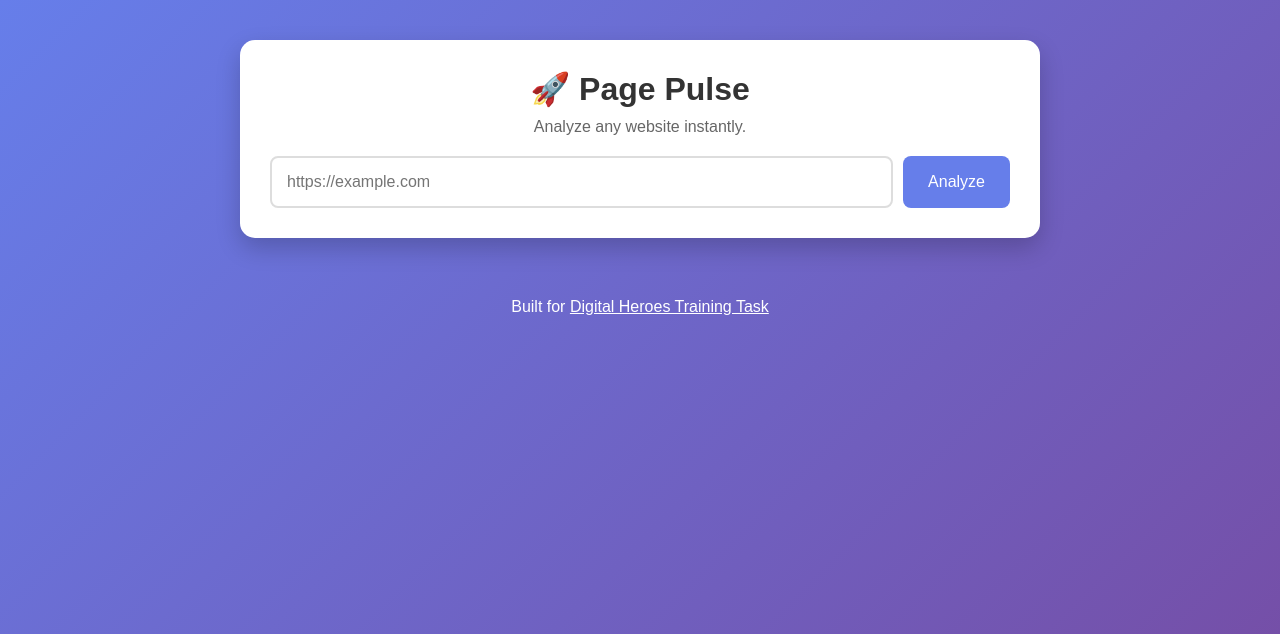
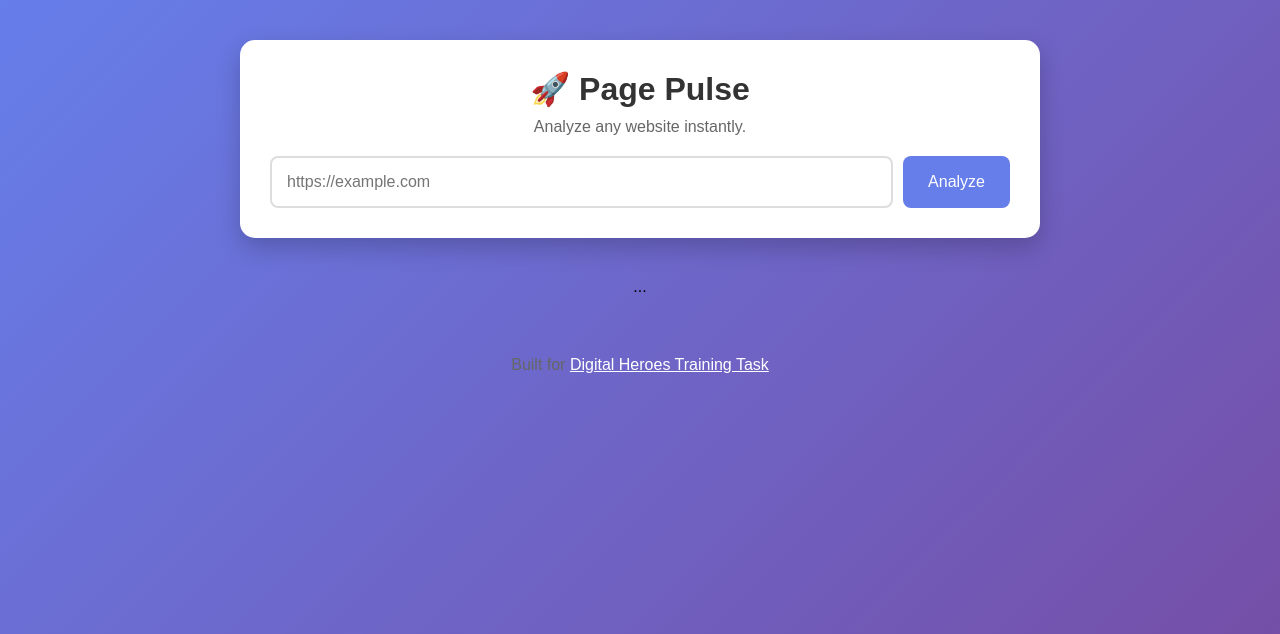
Before and after one commit to Farsana2222/page-pulse, a Flask app: page / in a window 1280 px wide. Shown: the top 634 px of the page. Run offline with Flask 3, Linux system fonts and the light colour scheme.

Commit message:
Add Digital Heroes footer

```diff
--- a/templates/index.html
+++ b/templates/index.html
@@ -37,13 +37,17 @@
 
 </div>
 
-<footer>
+...
+<footer style="text-align:center; margin-top:40px; padding:20px; color:#666;">
     Built for
     <a href="https://digitalheroesco.com" target="_blank">
         Digital Heroes Training Task
     </a>
 </footer>
 
+</body>
+</html>
+
 <script src="{{ url_for('static', filename='script.js') }}"></script>
 
 </body>
```
